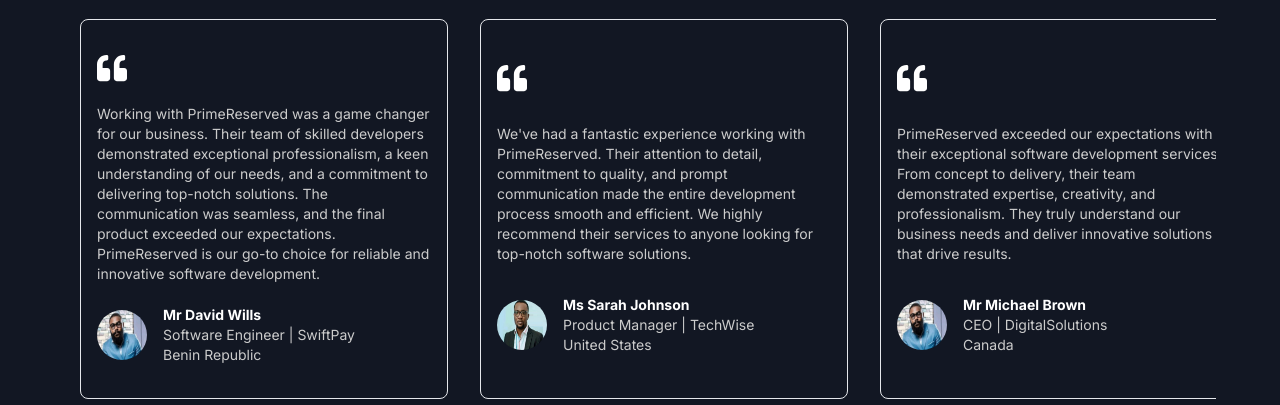
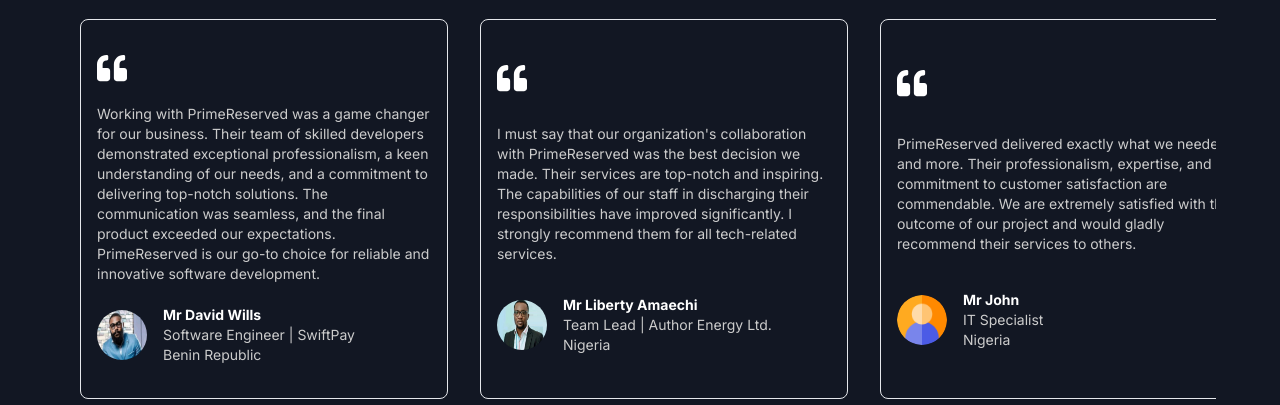
Before and after one commit to PrimeReserved/primereserved-main, a Next.js app: page / in a window 1280 px wide. Shown: the part 2740-3145 px from the top of the page. Built offline with nearby package versions, Linux system fonts and the light colour scheme; no server answers.

Commit message:
Added a successModal Component and inserted accordingly where the hook was used. Edited the testimonials section. We currently still have 2 dummy testimonials there.

```diff
--- a/app/page.tsx
+++ b/app/page.tsx
@@ -30,35 +30,27 @@
   },
   {
     quote:
-      "We've had a fantastic experience working with PrimeReserved. Their attention to detail, commitment to quality, and prompt communication made the entire development process smooth and efficient. We highly recommend their services to anyone looking for top-notch software solutions.",
+      "I must say that our organization's collaboration with PrimeReserved was the best decision we made. Their services are top-notch and inspiring. The capabilities of our staff in discharging their responsibilities have improved significantly. I strongly recommend them for all tech-related services.",
     image: "/images/testimonials/liberty.PNG",
-    name: "Ms Sarah Johnson",
-    position: "Product Manager | TechWise",
-    location: "United States",
-  },
-  {
-    quote:
-      "PrimeReserved exceeded our expectations with their exceptional software development services. From concept to delivery, their team demonstrated expertise, creativity, and professionalism. They truly understand our business needs and deliver innovative solutions that drive results.",
-    image: "/images/testimonials/davidAvatar.PNG",
-    name: "Mr Michael Brown",
-    position: "CEO | DigitalSolutions",
-    location: "Canada",
-  },
-  {
-    quote:
-      "Working with PrimeReserved was a delightful experience. Their team is highly skilled, dedicated, and customer-oriented. They not only delivered a high-quality software solution but also provided valuable insights and recommendations throughout the process. We look forward to collaborating with them on future projects.",
-    image: "/images/testimonials/liberty.PNG",
-    name: "Ms Emily White",
-    position: "CTO | CodeCrafters",
-    location: "Australia",
+    name: "Mr Liberty Amaechi",
+    position: "Team Lead | Author Energy Ltd.",
+    location: "Nigeria",
   },
   {
     quote:
       "PrimeReserved delivered exactly what we needed and more. Their professionalism, expertise, and commitment to customer satisfaction are commendable. We are extremely satisfied with the outcome of our project and would gladly recommend their services to others.",
-    image: "/images/testimonials/davidAvatar.PNG",
-    name: "Mr John Smith",
-    position: "Head of IT | TechHub",
-    location: "United Kingdom",
+    image: "/images/testimonials/user.png",
+    name: "Mr John",
+    position: "IT Specialist",
+    location: "Nigeria",
+  },
+  {
+    quote:
+      "Our collaboration with PrimeReserved has been outstanding. Their team's dedication and expertise have greatly contributed to our project's success. We're impressed by their innovative solutions and timely support. PrimeReserved comes highly recommended for anyone in need of reliable tech services.",
+    image: "/images/testimonials/user.png",
+    name: "Mr Chris",
+    position: "Project Manager",
+    location: "Nigeria",
   },
 ];
 
--- a/components/Contact/ContactForm/ContactFormPopup.tsx
+++ b/components/Contact/ContactForm/ContactFormPopup.tsx
@@ -1,12 +1,13 @@
-"use client"
-
+"use client";
 import React, { useState, ChangeEvent, FormEvent } from "react";
 import { FiPhone, FiMail, FiX } from "react-icons/fi";
-import useSubmitForm from '@/hooks/useSubmitForm'
+import useSubmitForm from "@/hooks/useSubmitForm";
 import IFormData from "@/interfaces/IFormData";
+import SuccessModal from "@/components/Modals/SuccessModal";
 
 const ContactFormPopup: React.FC<{ onClose: () => void }> = ({ onClose }) => {
-  const { handleSubmit, isSubmitting, isSubmitted, errorMessage } = useSubmitForm(`${process.env.NEXT_PUBLIC_CONTACT_API}`);
+  const { handleSubmit, isSubmitting, isSubmitted, errorMessage } =
+    useSubmitForm(`${process.env.NEXT_PUBLIC_CONTACT_API}`);
   const [formData, setFormData] = useState<IFormData>({
     fullName: "",
     companyName: "",
@@ -16,8 +17,13 @@
     projectDetails: "",
   });
 
+  // State variables to control the visibility of the success modal
+  const [isSuccessModalOpen, setIsSuccessModalOpen] = useState(false);
+
   const handleInputChange = (
-    event: ChangeEvent<HTMLInputElement | HTMLSelectElement | HTMLTextAreaElement>
+    event: ChangeEvent<
+      HTMLInputElement | HTMLSelectElement | HTMLTextAreaElement
+    >,
   ) => {
     const { name, value } = event.target;
     setFormData({ ...formData, [name]: value });
@@ -25,8 +31,18 @@
 
   const handleFormSubmit = async (event: FormEvent<HTMLFormElement>) => {
     event.preventDefault();
-    handleSubmit(formData, setFormData)
+    handleSubmit(formData, setFormData, handleSuccess); // Pass handleSuccess function to the handleSubmit function
+  };
 
+  // Define handleSuccess function to open the success modal
+  const handleSuccess = () => {
+    setIsSuccessModalOpen(true);
+  };
+
+  // Define handleCloseSuccessModal function to close the success modal
+  const handleCloseSuccessModal = () => {
+    setIsSuccessModalOpen(false);
+    onClose(); // Close the form popup after closing the success modal
   };
 
   return (
@@ -177,12 +193,17 @@
           <button
             type="submit"
             className="inline-flex items-center justify-center rounded-xl border border-transparent bg-primary px-[3.5rem] py-5 text-sm text-white duration-300 ease-in-out hover:bg-primary/80"
-             disabled={isSubmitting || isSubmitted}
+            disabled={isSubmitting || isSubmitted}
           >
             Submit message
           </button>
         </form>
       </div>
+      {/* SuccessModal component */}
+      <SuccessModal
+        isOpen={isSuccessModalOpen}
+        onClose={handleCloseSuccessModal}
+      />
     </div>
   );
 };
--- a/components/Contact/FormHandling/ContactForm.tsx
+++ b/components/Contact/FormHandling/ContactForm.tsx
@@ -1,12 +1,14 @@
-"use client"
+"use client";
 
 import React, { useState, ChangeEvent, FormEvent } from "react";
 import { FiPhone, FiMail } from "react-icons/fi";
-import useSubmitForm from '@/hooks/useSubmitForm'
+import useSubmitForm from "@/hooks/useSubmitForm";
 import IFormData from "@/interfaces/IFormData";
+import SuccessModal from "@/components/Modals/SuccessModal";
 
 const ContactForm: React.FC = () => {
-  const { handleSubmit, isSubmitting, isSubmitted, errorMessage } = useSubmitForm(`${process.env.NEXT_PUBLIC_CONTACT_API}`);
+  const { handleSubmit, isSubmitting, isSubmitted, errorMessage } =
+    useSubmitForm(`${process.env.NEXT_PUBLIC_CONTACT_API}`);
   const [formData, setFormData] = useState<IFormData>({
     fullName: "",
     companyName: "",
@@ -16,9 +18,10 @@
     projectDetails: "",
   });
 
-  // Define the type of the event parameter
   const handleInputChange = (
-    event: ChangeEvent<HTMLInputElement | HTMLSelectElement | HTMLTextAreaElement>
+    event: ChangeEvent<
+      HTMLInputElement | HTMLSelectElement | HTMLTextAreaElement
+    >,
   ) => {
     const { name, value } = event.target;
     setFormData({ ...formData, [name]: value });
@@ -203,6 +206,9 @@
           </div>
         </div>
       </div>
+      {/* SuccessModal component */}
+      <SuccessModal isOpen={isSubmitted} onClose={() => {}} />{" "}
+      {/* Define onClose function as needed */}
     </section>
   );
 };
--- /dev/null
+++ b/components/Modals/SuccessModal.tsx
@@ -0,0 +1,29 @@
+import React from "react";
+
+interface SuccessModalProps {
+  isOpen: boolean;
+  onClose: () => void;
+}
+
+const SuccessModal: React.FC<SuccessModalProps> = ({ isOpen, onClose }) => {
+  return (
+    <>
+      {isOpen && (
+        <div className="fixed inset-0 z-50 flex items-center justify-center">
+          <div className="rounded bg-white p-8 shadow-lg">
+            <h2 className="mb-4 text-lg font-semibold">Success!</h2>
+            <p>Your message has been successfully submitted.</p>
+            <button
+              onClick={onClose}
+              className="mt-4 rounded bg-primary px-4 py-2 font-semibold text-white hover:bg-purple-600 focus:outline-none focus:ring-2 focus:ring-blue-400"
+            >
+              Close
+            </button>
+          </div>
+        </div>
+      )}
+    </>
+  );
+};
+
+export default SuccessModal;
--- a/hooks/useSubmitForm.jsx
+++ b/hooks/useSubmitForm.jsx
@@ -1,43 +1,45 @@
 import { useState } from "react";
-
 
 const useSubmitForm = (url) => {
   const [isSubmitted, setIsSubmitted] = useState(false);
-    const [ isSubmitting, setIsSubmitting] = useState(false);
-    const [ errorMessage, setErrorMessage] = useState('');
+  const [isSubmitting, setIsSubmitting] = useState(false);
+  const [errorMessage, setErrorMessage] = useState("");
 
-
-    const handleSubmit = async (formData, setFormData) => {
+  const handleSubmit = async (formData, setFormData, handleSuccess) => {
     setIsSubmitting(true);
     try {
       const response = await fetch(url, {
-                method: 'POST',
+        method: "POST",
         headers: {
-                    'Content-Type': 'application/json',
+          "Content-Type": "application/json",
         },
         body: JSON.stringify(formData),
       });
       if (!response.ok) {
-                throw new Error('Failed to submit form');
+        throw new Error("Failed to submit form");
       }
 
       const data = await response.json();
-              console.log('Form submission successful:', data);
-              alert('Form submission successful.');
-              setFormData({ // Optionally clear form after successful submission
-                fullName: '',
-                companyName: '',
-                email: '',
-                phoneNumber: '',
-                serviceRequired: '',
-                projectDetails: '',
+      console.log("Form submission successful:", data);
+      setFormData({
+        // Optionally clear form after successful submission
+        fullName: "",
+        companyName: "",
+        email: "",
+        phoneNumber: "",
+        serviceRequired: "",
+        projectDetails: "",
       });
-              // Optionally display a success message to the user
-              alert('Your message has been submitted successfully!');
+      setIsSubmitted(true); // Update state to indicate form submission
+      handleSuccess(); // Call the success handler
     } catch (error) {
-              console.error('Error submitting form:', error);
+      console.error("Error submitting form:", error);
       // Handle errors gracefully, e.g., display an error message to the user
-              alert('There was a problem submitting your form. Please try again later.');
+      alert(
+        "There was a problem submitting your form. Please try again later.",
+      );
+    } finally {
+      setIsSubmitting(false); // Reset submitting state regardless of success or failure
     }
   };
 
```
Also changed, not shown: public/images/testimonials/user.png (added). Lines whose indentation alone changed are shown as unchanged.
